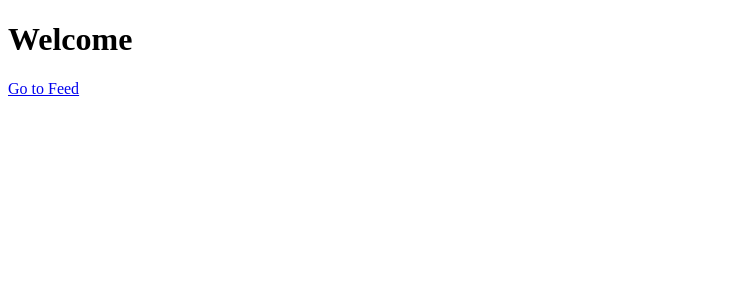
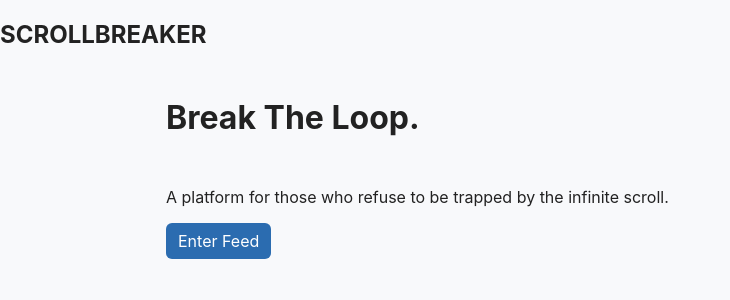
Before and after one commit to vrush757-gif/voice-of-bharat, a Flask app: page / in a window 1280 px wide. Shown: the top 300 px of the page, without its empty margins (0-730 px from the left). Run offline with Flask 3, Linux system fonts and the light colour scheme.

Commit message:
Update home.html

```diff
--- a/templates/home.html
+++ b/templates/home.html
@@ -1,10 +1,21 @@
 <!DOCTYPE html>
 <html>
 <head>
-    <title>Home</title>
+    <title>ScrollBreaker</title>
+    <link rel="stylesheet" href="{{ url_for('static', filename='style.css') }}">
 </head>
 <body>
-    <h1>Welcome</h1>
-    <a href="/feed">Go to Feed</a>
+
+<div class="nav">
+    <h2>SCROLLBREAKER</h2>
+</div>
+
+<div class="container center">
+    <h1 class="hero">Break The Loop.</h1>
+    <p class="sub">A platform for those who refuse to be trapped by the infinite scroll.</p>
+
+    <a class="btn" href="/feed">Enter Feed</a>
+</div>
+
 </body>
 </html>
```
